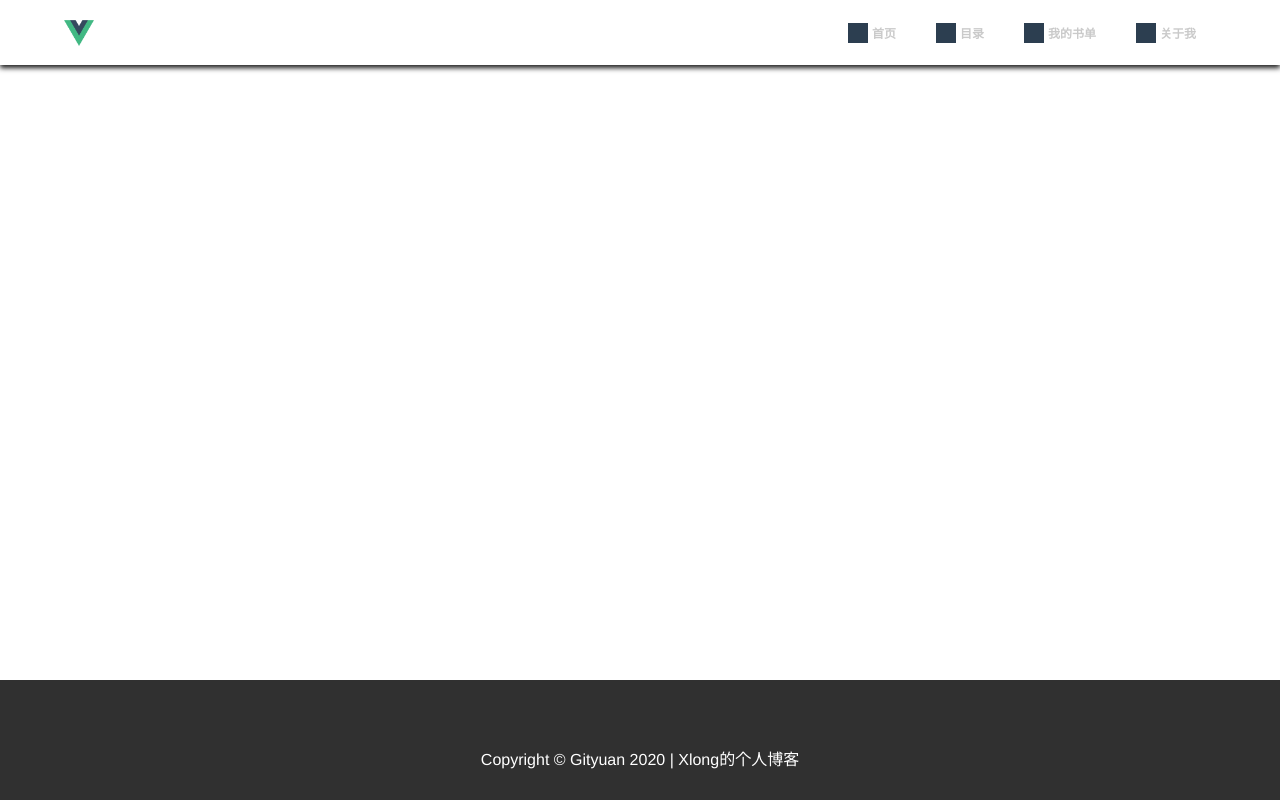
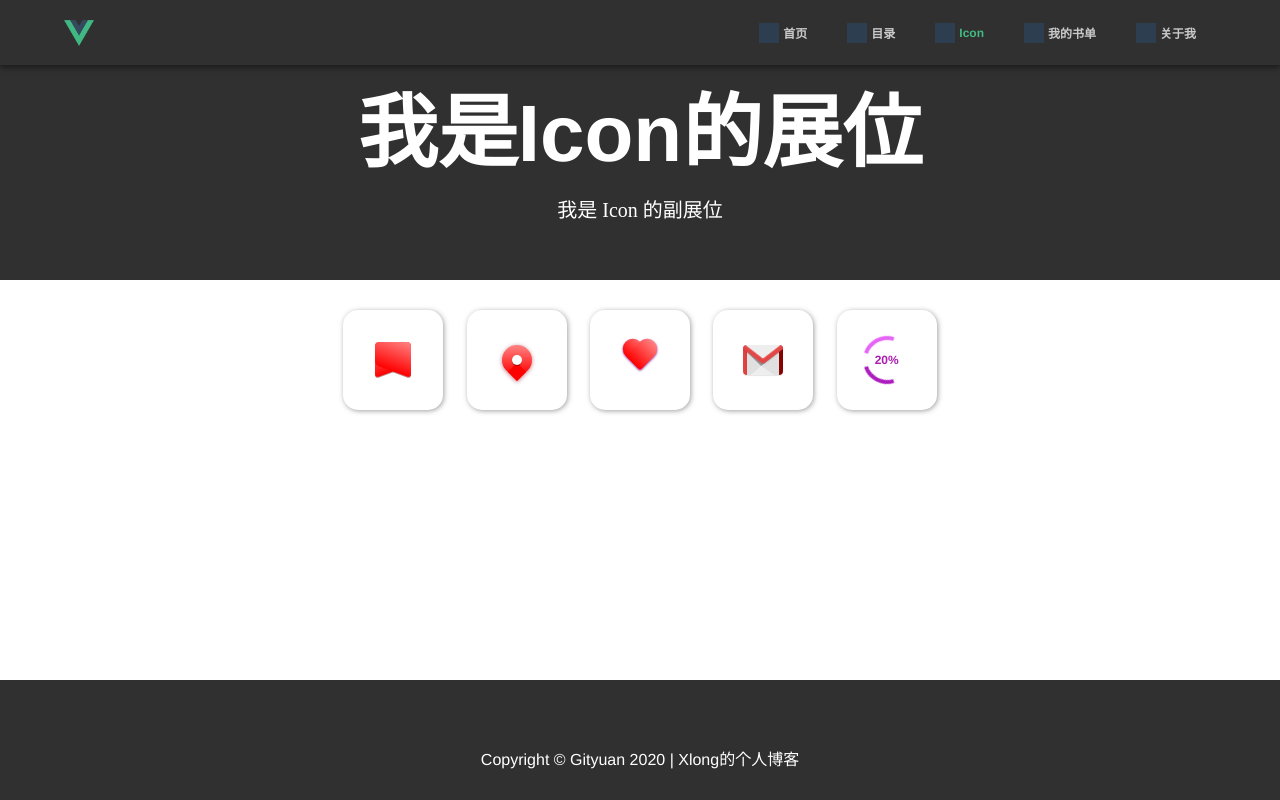
Before and after one commit to glong300/personalblog, a Vue app: page /icon in a window 1280 px wide. Built offline with nearby package versions, Linux system fonts and the light colour scheme.

Commit message:
更新 2020年6月1日16:41:12

```diff
--- a/src/Header/Header.vue
+++ b/src/Header/Header.vue
@@ -10,6 +10,9 @@
           id: 111
         }}">
           <i class="link-icon"></i>目录
+        </router-link>
+        <router-link :to="{name: 'Icon'}">
+          <i class="link-icon"></i>Icon
         </router-link>
         <router-link :to="{name: 'MyBookList', params: {
           id: '我是 MyBookList 的副展位'
--- /dev/null
+++ b/src/components/Icons/Badge.vue
@@ -0,0 +1,82 @@
+<template>
+  <div class="badge"></div>
+</template>
+
+<script>
+export default {
+  name: 'Badge',
+  data() {
+    return {}
+  },
+  components: {}
+}
+</script>
+
+<style scoped>
+.badge {
+  position: relative;
+  display: flex;
+  justify-content: center;
+  border-radius: 4px 4px 0 0;
+  margin: 2px;
+  width: 36px;
+  height: 36px;
+  overflow: hidden;
+  filter: drop-shadow(0 1px #973340a3);
+  color: white;
+  font-weight: bold;
+  line-height: 32px;
+  text-shadow: 0 1px 0 rgba(0, 0, 0, 0.4);
+  animation: shake infinite 2s ease;
+}
+
+.badge::before,
+.badge::after {
+  content: '';
+  position: absolute;
+  left: 0;
+  top: 0;
+  z-index: -1;
+  display: flex;
+  border-radius: 4px;
+  width: 100%;
+  height: 100%;
+  background-image: linear-gradient(0, red, #ff8484);
+}
+
+.badge::before {
+  transform-origin: left top;
+  transform: skewY(-20deg);
+}
+.badge::after {
+  transform-origin: right top;
+  transform: skewY(20deg);
+}
+
+@keyframes shake {
+  0% {
+    transform: rotate(0);
+  }
+  4% {
+    transform: rotate(-5deg);
+  }
+  8% {
+    transform: rotate(5deg);
+  }
+  12% {
+    transform: rotate(-5deg);
+  }
+  16% {
+    transform: rotate(5deg);
+  }
+  20% {
+    transform: rotate(-5deg);
+  }
+	24% {
+    transform: rotate(5deg);
+  }
+	28% {
+    transform: rotate(0);
+  }
+}
+</style>
--- /dev/null
+++ b/src/components/Icons/CircleLoading.vue
@@ -0,0 +1,74 @@
+<template>
+  <div class="circle-loading">20%</div>
+</template>
+
+<script>
+export default {
+  name: 'CircleLoading',
+  data() {
+    return {}
+  },
+  components: {}
+}
+</script>
+
+<style scoped>
+.circle-loading {
+  position: relative;
+  display: flex;
+  justify-content: center;
+  align-items: center;
+  border-radius: 100%;
+  width: 40px;
+  height: 40px;
+  font-size: 12px;
+  font-weight: bold;
+  color: rgb(172, 28, 177);
+  /* box-shadow: 0 1px 2px 2px rgba(0, 0, 0, 0.2),
+    inset 0 1px 2px 2px rgba(0, 0, 0, 0.2); */
+}
+
+.circle-loading::before {
+  content: '';
+  position: absolute;
+  left: 50%;
+  top: 50%;
+  margin-left: -24px;
+  margin-top: -24px;
+  display: block;
+  border: 4px solid transparent;
+  border-top-color: rgb(172, 28, 191);
+  border-radius: 100%;
+  width: 40px;
+  height: 40px;
+  animation: rotate1 infinite 1.5s ease;
+}
+
+.circle-loading::after {
+  content: '';
+  position: absolute;
+  left: 50%;
+  top: 50%;
+  margin-left: -24px;
+  margin-top: -24px;
+  display: block;
+  border: 4px solid transparent;
+  border-top-color: rgb(229, 100, 246);
+  border-radius: 100%;
+  width: 40px;
+  height: 40px;
+  animation: rotate1 infinite 1.5s ease;
+  animation-delay: 1s;
+}
+
+@keyframes rotate1 {
+  0% {
+    transform: rotate(0deg);
+  }
+  100% {
+    transform: rotate(360deg);
+  }
+
+}
+
+</style>
--- /dev/null
+++ b/src/components/Icons/Email.vue
@@ -0,0 +1,56 @@
+<template>
+  <div class="email"></div>
+</template>
+
+<script>
+export default {
+  name: 'Email',
+  data() {
+    return {}
+  },
+  components: {}
+}
+</script>
+
+<style scoped>
+.email {
+  position: relative;
+  margin: 5px 0;
+  border-radius: 4px;
+  width: 40px;
+  height: 30px;
+  background-image: linear-gradient(90deg, rgb(228, 69, 69), rgb(129, 0, 0));
+  overflow: hidden;
+  box-shadow: 0 1px 1px rgba(0, 0, 0, 0.1);
+}
+
+.email::before {
+  content: '';
+  position: absolute;
+  top: -29px;
+  left: 50%;
+  z-index: 1;
+  display: block;
+  margin-left: -20px;
+  border: 4px solid rgb(228, 69, 69);
+  border-radius: 2px;
+  width: 32px;
+  height: 32px;
+  background-color: #eee;
+  transform: scaleX(1.3) rotate(45deg);
+  box-shadow: 0 0 1px 1px rgba(0, 0, 0, 0.1);
+}
+
+.email::after {
+  content: '';
+  display: block;
+  margin: 7px 4px 0;
+  width: 0;
+  height: 0;
+  border-top: 14px solid #999;
+  border-bottom: 12px solid #eee;
+  border-left: 14px solid #e0e0e0;
+  border-right: 18px solid #e0e0e0;
+  background-color: white;
+}
+</style>
--- /dev/null
+++ b/src/components/Icons/Heart.vue
@@ -0,0 +1,59 @@
+<template>
+  <div class="heart"></div>
+</template>
+
+<script>
+export default {
+  name: 'Heart',
+  data() {
+    return {}
+  },
+  components: {}
+}
+</script>
+
+<style scoped>
+.heart {
+  display: flex;
+  margin: 5px 0;
+  width: 40px;
+  height: 40px;
+  filter: drop-shadow(0 1px 1px #9733a3);
+  animation: shake infinite 1s ease;
+}
+
+.heart::before,
+.heart::after {
+  content: '';
+  flex: 1;
+  height: 30px;
+  border-radius: 20px 20px 4px 4px;
+  transform-origin: 50% 6px;
+  display: block;
+}
+
+.heart::before {
+  transform: rotate(-45deg);
+  background-image: linear-gradient(90deg, red, #ff6666);
+}
+
+.heart::after {
+  transform: rotate(45deg);
+  background-image: linear-gradient(0, red, #ff8484);
+}
+
+@keyframes shake {
+  0% {
+    /* transform: perspective(20px) translate3d(0, 0, 0); */
+    transform: scale(1);
+  }
+  50% {
+    /* transform: perspective(20px) translate3d(0, 0, 3px); */
+    transform: scale(1.1);
+  }
+  100% {
+    /* transform: perspective(20px) translate3d(0, 0, 0); */
+    transform: scale(1);
+  }
+}
+</style>
--- /dev/null
+++ b/src/components/Icons/LandMark.vue
@@ -0,0 +1,67 @@
+<template>
+  <div class="landmark"></div>
+</template>
+
+<script>
+export default {
+  name: 'LandMark',
+  data() {
+    return {}
+  },
+  components: {}
+}
+</script>
+
+<style scoped>
+.landmark {
+  position: relative;
+  display: block;
+  border-radius: 100%;
+  width: 30px;
+  height: 30px;
+  filter: drop-shadow(0 1px 2px #973340a3);
+  background-image: linear-gradient(0, red, #ff8484);
+  animation: shakes infinite 1s ease;
+}
+
+.landmark::before {
+  content: '';
+  position: absolute;
+  bottom: 0;
+  left: 50%;
+  z-index: -2;
+  display: block;
+  margin-left: -5px;
+  width: 10px;
+  height: 10px;
+  background-color: red;
+  transform: scale(1.3) translateY(1.5px) rotate(45deg);
+}
+
+.landmark::after {
+  content: '';
+  position: absolute;
+  top: 50%;
+  left: 50%;
+  display: block;
+  margin-top: -5px;
+  margin-left: -5px;
+  border-radius: 100%;
+  width: 10px;
+  height: 10px;
+  background-color: white;
+  box-shadow: 0 1px 0 rgba(0, 0, 0, 0.4);
+}
+
+@keyframes shakes {
+  0% {
+    transform: translateY(0);
+  }
+  50% {
+    transform: translateY(-10px);
+  }
+  100% {
+    transform: translateY(0);
+  }
+}
+</style>
--- a/src/router/index.js
+++ b/src/router/index.js
@@ -35,6 +35,14 @@ const routes = [{
     meta: {
       title: '关于我'
     }
+  },
+  {
+    path: '/icon',
+    name: 'Icon',
+    component: () => import('../views/Icon.vue'),
+    meta: {
+      title: '图标库'
+    }
   }
 ]
 
--- /dev/null
+++ b/src/views/Icon.vue
@@ -0,0 +1,80 @@
+<template>
+  <div class="container">
+    <HomeHeader>
+      <template v-slot:h1slot>
+        <h1>我是Icon的展位</h1>
+      </template>
+      <template v-slot:spanslot>
+        <span>我是 Icon 的副展位</span>
+      </template>
+    </HomeHeader>
+    <div class="icon-cten">
+      <div class="icon-k">
+        <Badge />
+      </div>
+      <div class="icon-k">
+        <LandMark />
+      </div>
+      <div class="icon-k">
+        <Heart />
+      </div>
+      <div class="icon-k">
+        <Email />
+      </div>
+      <div class="icon-k">
+        <CircleLoading />
+      </div>
+    </div>
+  </div>
+</template>
+
+<script>
+import HomeHeader from '@/components/HomeAss/HomeHeader.vue'
+import Badge from './../components/Icons/Badge.vue'
+import LandMark from './../components/Icons/LandMark.vue'
+import Heart from './../components/Icons/Heart.vue'
+import Email from './../components/Icons/Email.vue'
+import CircleLoading from './../components/Icons/CircleLoading.vue'
+
+
+export default {
+  name: 'Icon',
+  data() {
+    return {}
+  },
+  components: {
+    HomeHeader,
+    Badge,
+    LandMark,
+    Heart,
+    Email,
+    CircleLoading
+  }
+}
+</script>
+
+<style scoped>
+.container {
+  width: 100%;
+  height: 100%;
+}
+.icon-cten {
+  width: 50vw;
+  height: 100%;
+  margin: 0 auto;
+  display: flex;
+  justify-content: space-evenly;
+  align-items: center;
+  margin-top: 30px;
+}
+
+.icon-k {
+  width: 100px;
+  height: 100px;
+  box-shadow: 1px 1px 5px rgba(70, 70, 70, 0.5);
+  display: flex;
+  justify-content: center;
+  align-items: center;
+  border-radius: 15px;
+}
+</style>
```
